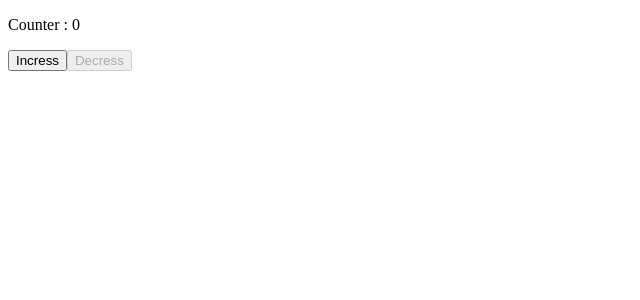
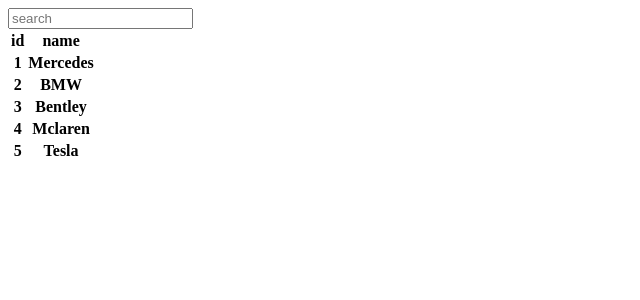
Before and after one commit to homayunmmdy/Testify, a Next.js app: page / in a window 1280 px wide. Shown: the top 300 px of the page, without its empty margins (0-640 px from the left). Built offline with nearby package versions, Linux system fonts and the light colour scheme.

Commit message:
Build Car List with seaerch funcationality and test

```diff
--- a/src/app/page.tsx
+++ b/src/app/page.tsx
@@ -1,10 +1,11 @@
+import CarList from '@/components/CarList'
 import Counter from '@/components/Counter'
 import React from 'react'
 
 const Home = () => {
   return (
     <div>
-        <Counter />
+        <CarList />
     </div>
   )
 }
--- /dev/null
+++ b/src/components/CarList.tsx
@@ -0,0 +1,52 @@
+"use client";
+import { Cars } from "../data/staticData";
+import { CarType } from "@/type/entities";
+import React, { useState } from "react";
+
+const CarList: React.FC = () => {
+  const [search, setSearch] = useState("");
+
+  const handleChange = (e: React.ChangeEvent<HTMLInputElement>) => {
+    const searchTerm = e.target.value;
+    setSearch(searchTerm);
+  };
+
+  const filterCars = Cars.filter((car) =>
+    car.name.toLowerCase().includes(search.toLowerCase())
+  );
+
+  return (
+    <>
+      <div className="p-8">
+        <input
+          className="input input-bordered my-2 w-full cars"
+          placeholder="search"
+          onChange={handleChange}
+          type="search"
+        />
+        <table className="table table-zebra">
+          <thead>
+            <tr>
+              <th>id</th>
+              <th>name</th>
+            </tr>
+          </thead>
+          <tbody>
+            {filterCars.length > 0 ? (
+              filterCars.map((car: CarType) => (
+                <tr key={car.id}>
+                  <th>{car.id}</th>
+                  <th>{car.name}</th>
+                </tr>
+              ))
+            ) : (
+              <div className="p-5 text-center font-bold">Not Found Any Cars</div>
+            )}
+          </tbody>
+        </table>
+      </div>
+    </>
+  );
+};
+
+export default CarList;
--- /dev/null
+++ b/src/data/staticData.ts
@@ -0,0 +1,9 @@
+import { CarType } from "@/type/entities";
+
+export const Cars: CarType[] = [
+  { id: 1, name: "Mercedes" },
+  { id: 2, name: "BMW" },
+  { id: 3, name: "Bentley" },
+  { id: 4, name: "Mclaren" },
+  { id: 5, name: "Tesla" },
+];
--- /dev/null
+++ b/src/type/entities.ts
@@ -0,0 +1,4 @@
+export type CarType = {
+  id: number;
+  name: string;
+};
```
Also changed, not shown: 1 other file (tests, documents, lock files or other folders).
